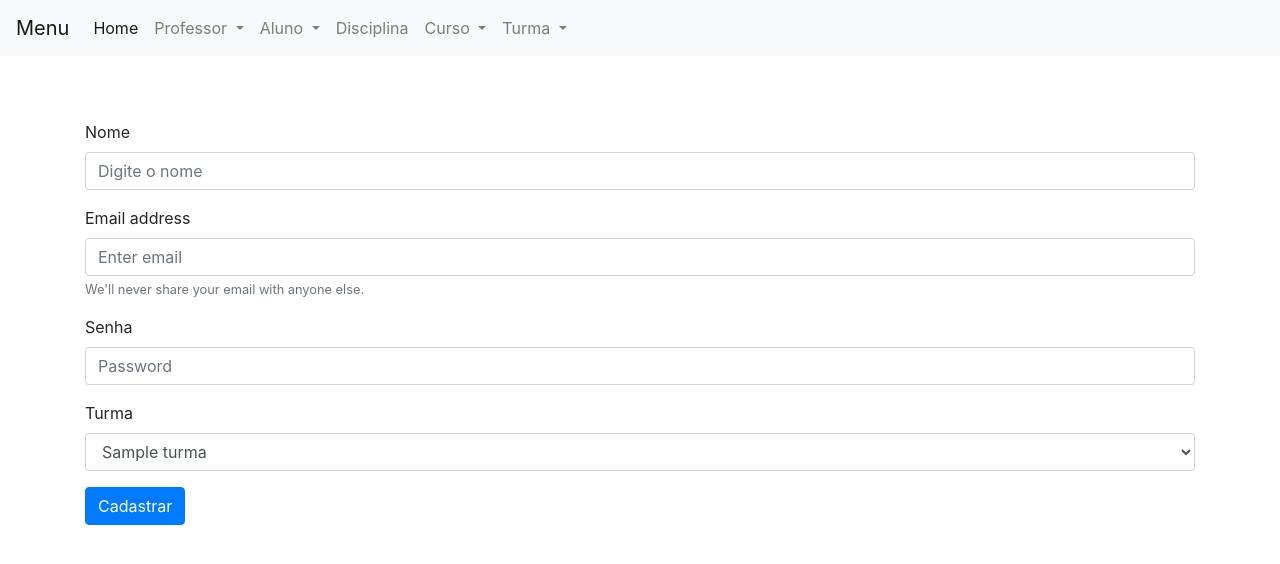
After one commit to lusoal/teacher_dashboard, a Flask app: template templates/aluno/cadastrar_aluno.html in a window 1280 px wide. The commit adds this page. Shown: the top 564 px of the page. Run offline with Flask 2, Linux system fonts and the light colour scheme; the visitor is signed in with stand-in values (Sample User, id 1); the template is opened without the code that fills it: most values are stand-ins (such as "Sample title", 1, 10 or a date in 2020); some libraries are stand-ins or nearby versions.

Commit message:
Added Alunos

```diff
--- a/flask_confs.py
+++ b/flask_confs.py
@@ -5,6 +5,7 @@ from controller.FilterController import filter_controller
 from controller.CursoController import curso_controller
 from controller.TurmaController import turma_controller
 from controller.ProfessorController import professor_controller
+from controller.AlunoController import aluno_controller
 from controller.LoginController import login_controller
 
 
@@ -20,6 +21,7 @@ class FlaskConfs(object):
         self.run_app()
 
     def register_blue_prints(self):
+        self.app.register_blueprint(aluno_controller)
         self.app.register_blueprint(curso_controller)
         self.app.register_blueprint(turma_controller)
         self.app.register_blueprint(filter_controller)
--- /dev/null
+++ b/templates/aluno/cadastrar_aluno.html
@@ -0,0 +1,31 @@
+{% extends 'base.html' %}
+{% block title%}Cadastrar Aluno{% endblock %}
+
+
+{% block content %}
+<form action="{{ url_for('aluno_controller.cadastrar_aluno') }}" method="post">
+  <div class="form-group">
+    <label for="exampleInputEmail1">Nome</label>
+    <input type="text" class="form-control" name="nome" id="nome" placeholder="Digite o nome">
+  </div>
+  <div class="form-group">
+    <label for="exampleInputEmail1">Email address</label>
+    <input type="email" class="form-control" name="email" id="email" aria-describedby="emailHelp"
+      placeholder="Enter email">
+    <small id="emailHelp" class="form-text text-muted">We'll never share your email with anyone else.</small>
+  </div>
+  <div class="form-group">
+    <label for="exampleInputPassword1">Senha</label>
+    <input type="text" class="form-control" name="senha" id="senha" placeholder="Password">
+  </div>
+  <div class="form-group">
+    <label for="exampleInputEmail1">Turma</label>
+    <select class="form-control" name="turma_id" id="turma_id">
+      {% for turma in turmas %}
+      <option value="{{ turma.get('id') }}">{{ turma.get('nome') }}</option>
+      {% endfor %}
+    </select>
+  </div>
+  <button type="submit" class="btn btn-primary">Cadastrar</button>
+</form>
+{% endblock %}
--- a/templates/base.html
+++ b/templates/base.html
@@ -70,6 +70,8 @@
     {% endif %}
 
     {% endif %}
+
+    {% if "admin" in session.get("user_type") %}
     <nav class="navbar navbar-expand-lg navbar-light bg-light">
         <a class="navbar-brand" href="#">Menu</a>
         <button class="navbar-toggler" type="button" data-toggle="collapse" data-target="#navbarNav"
@@ -99,9 +101,9 @@
                         Aluno
                     </a>
                     <div class="dropdown-menu" aria-labelledby="navbarDropdown">
-                        <!-- TODO: trocar para cadastrar aluno -->
-                        <a class="dropdown-item" href="{{url_for('professor_controller.cadastrar_professor')}}">Cadastrar
+                        <a class="dropdown-item" href="{{url_for('aluno_controller.cadastrar_aluno')}}">Cadastrar
                             Aluno</a>
+                        <a class="dropdown-item" href="#">Listar Alunos</a>
                         <a class="dropdown-item" href="#">Modificar Aluno</a>
                     </div>
                 </li>
@@ -132,6 +134,34 @@
             </ul>
         </div>
     </nav>
+    {% else%}
+    <nav class="navbar navbar-expand-lg navbar-light bg-light">
+        <a class="navbar-brand" href="#">Menu</a>
+        <button class="navbar-toggler" type="button" data-toggle="collapse" data-target="#navbarNav"
+            aria-controls="navbarNav" aria-expanded="false" aria-label="Alterna navegação">
+            <span class="navbar-toggler-icon"></span>
+        </button>
+        <div class="collapse navbar-collapse" id="navbarNav">
+            <ul class="navbar-nav">
+                <li class="nav-item active">
+                    <a class="nav-link" href="{{url_for('login_controller.menu')}}">Home <span class="sr-only">(Página
+                            atual)</span></a>
+                </li>
+                <li class="nav-item dropdown">
+                    <a class="nav-link dropdown-toggle" href="#" id="navbarDropdown" role="button"
+                        data-toggle="dropdown" aria-haspopup="true" aria-expanded="false">
+                        Professor
+                    </a>
+                    <div class="dropdown-menu" aria-labelledby="navbarDropdown">
+                        <a class="dropdown-item"
+                            href="{{url_for('professor_controller.cadastrar_professor')}}">Cadastrar Professor</a>
+                        <a class="dropdown-item" href="#">Modificar Professor</a>
+                    </div>
+                </li>
+            </ul>
+        </div>
+    </nav>
+    {% endif %}
     <div class="container" style="margin-top: 5%">
         <div class="row">
             <div class="col-lg">
```
Also changed, not shown: controller/AlunoController.py (added, +43 -0 lines), controller/LoginController.py (+5 -5 lines), service/AlunoService.py (added, +25 -0 lines), service/LoginService.py (+13 -8 lines), service/TurmaService.py (+16 -0 lines), templates/aluno/listar_alunos.html (added, +28 -0 lines).
